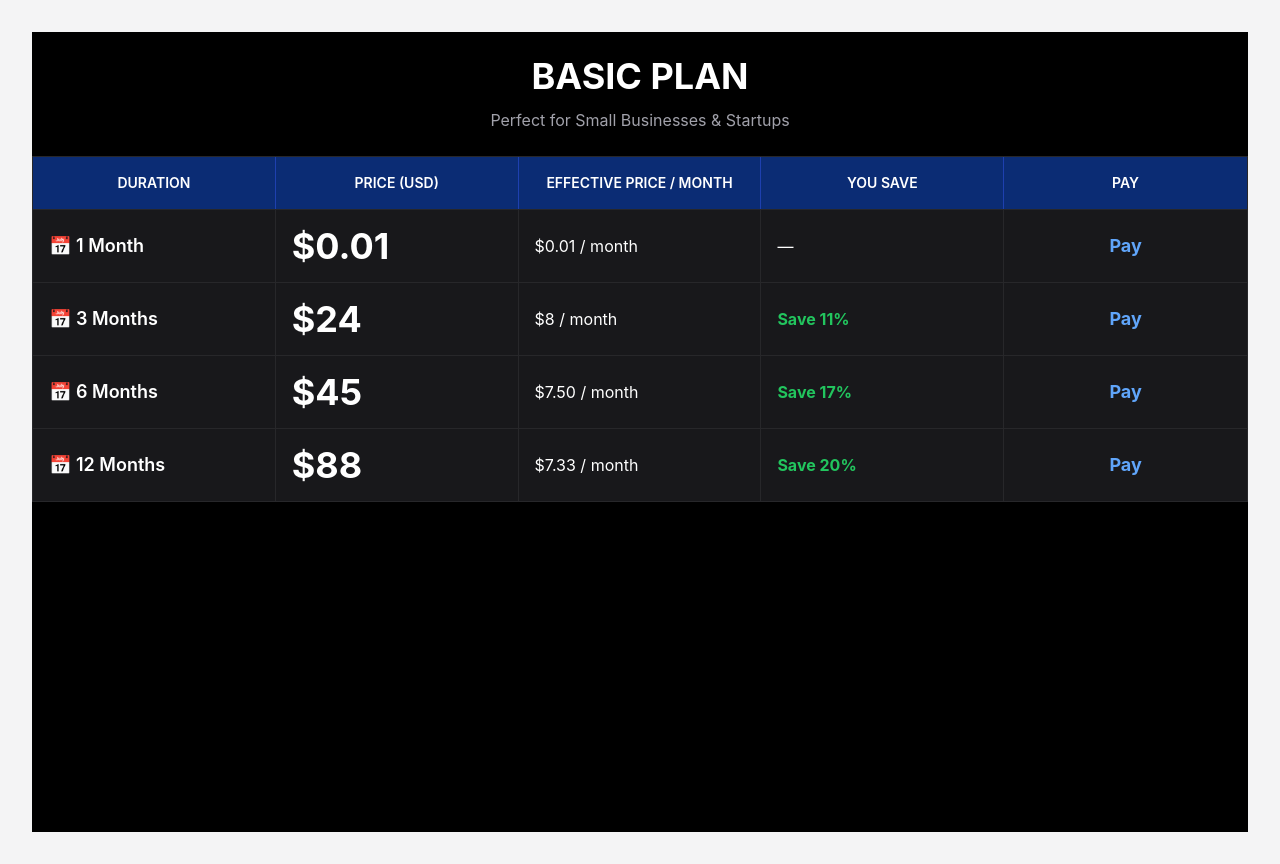
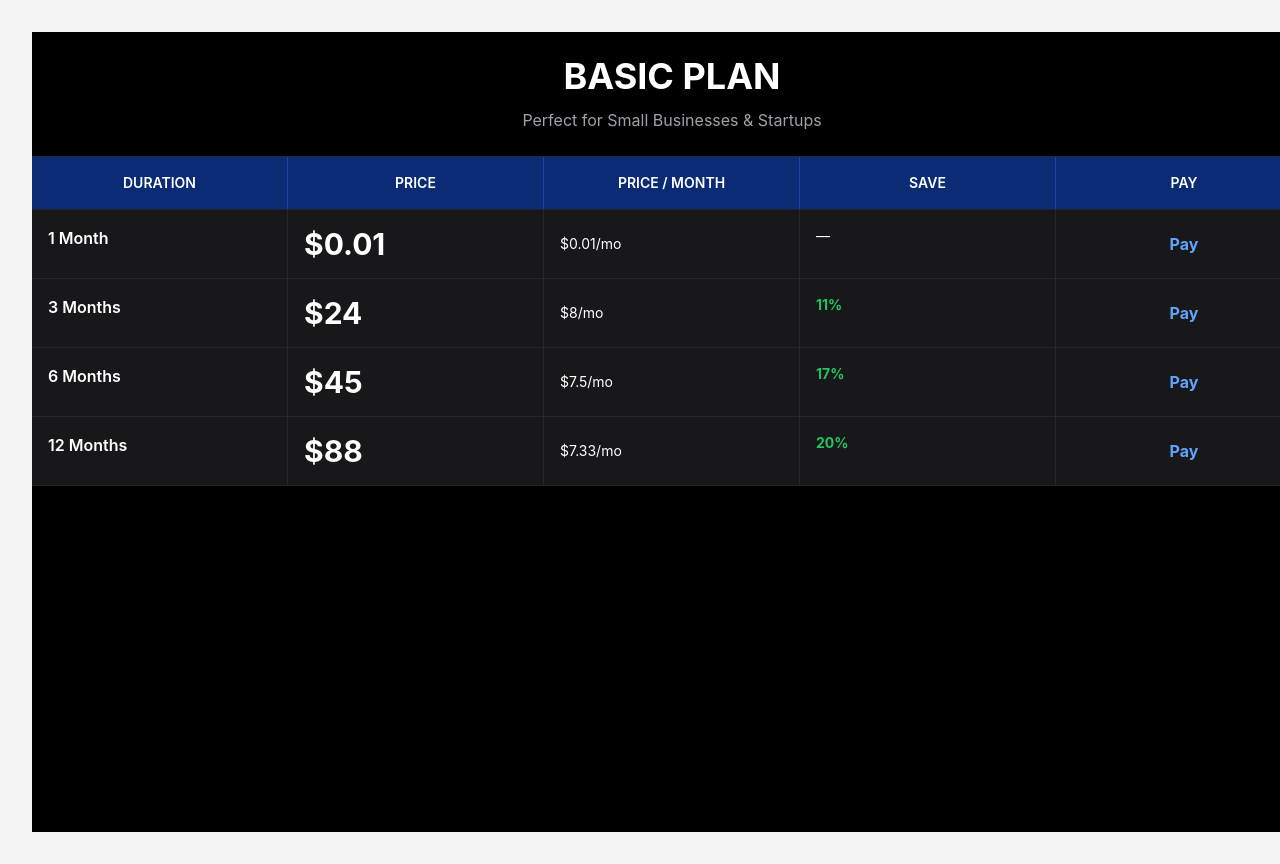
Before and after one commit to afnankhan123456/reviewreply-ai, a Next.js app: page /plans/basic/pricing in a window 1280 px wide. Built offline with nearby package versions, Linux system fonts and the light colour scheme.

Commit message:
Update page.tsx

```diff
--- a/app/plans/basic/pricing/page.tsx
+++ b/app/plans/basic/pricing/page.tsx
@@ -34,11 +34,11 @@ export default function BasicPricingPage() {
   };
 
   return (
-    <main className="w-full min-h-screen overflow-x-hidden bg-black text-white">
-      <div className="w-full min-h-screen bg-black">
+    <main className="min-h-screen w-screen overflow-hidden bg-black text-white">
+      <section className="w-full bg-black overflow-hidden">
 
         {/* HEADING */}
-        <div className="text-center pt-6 pb-6 px-2">
+        <div className="text-center pt-6 pb-6 px-4 bg-black">
           <h1 className="text-2xl md:text-4xl font-bold mb-3">
             BASIC PLAN
           </h1>
@@ -49,29 +49,30 @@ export default function BasicPricingPage() {
         </div>
 
         {/* TABLE */}
-        <div className="w-full overflow-x-hidden bg-black px-0">
-          <div className="w-full border border-zinc-800 bg-zinc-900">
+        <div className="w-full overflow-hidden bg-black">
+
+          <div className="bg-zinc-900 border-y border-zinc-800">
 
             {/* HEADER */}
-            <div className="grid grid-cols-4 sm:grid-cols-5 bg-[#0B2C74] text-white font-semibold text-center text-[10px] md:text-sm">
+            <div className="grid grid-cols-4 sm:grid-cols-5 bg-[#0B2C74] text-white text-center text-[10px] md:text-sm font-semibold">
 
-              <div className="p-2 sm:p-4 border-r border-blue-800">
+              <div className="p-2 md:p-4 border-r border-blue-800 break-words">
                 DURATION
               </div>
 
-              <div className="p-2 sm:p-4 border-r border-blue-800">
-                PRICE (USD)
+              <div className="p-2 md:p-4 border-r border-blue-800 break-words">
+                PRICE
               </div>
 
-              <div className="hidden sm:block p-2 sm:p-4 border-r border-blue-800">
-                EFFECTIVE PRICE / MONTH
+              <div className="hidden sm:block p-2 md:p-4 border-r border-blue-800 break-words">
+                PRICE / MONTH
               </div>
 
-              <div className="p-2 sm:p-4 border-r border-blue-800">
-                YOU SAVE
+              <div className="p-2 md:p-4 border-r border-blue-800 break-words">
+                SAVE
               </div>
 
-              <div className="p-2 sm:p-4">
+              <div className="p-2 md:p-4 break-words">
                 PAY
               </div>
             </div>
@@ -79,31 +80,29 @@ export default function BasicPricingPage() {
             {/* ROW 1 */}
             <div className="grid grid-cols-4 sm:grid-cols-5 border-t border-zinc-800">
 
-              <div className="flex items-center gap-1 p-2 sm:p-4 border-r border-zinc-800 font-semibold text-xs sm:text-lg">
-                📅 1 Month
+              <div className="p-2 md:p-4 border-r border-zinc-800 text-xs md:text-base font-semibold">
+                1 Month
               </div>
 
-              <div className="flex items-center p-2 sm:p-4 border-r border-zinc-800 text-lg sm:text-4xl font-bold">
+              <div className="p-2 md:p-4 border-r border-zinc-800 text-lg md:text-3xl font-bold">
                 $0.01
               </div>
 
-              <div className="hidden sm:flex items-center p-2 sm:p-4 border-r border-zinc-800 text-[10px] sm:text-base">
-                $0.01 / month
+              <div className="hidden sm:flex items-center p-2 md:p-4 border-r border-zinc-800 text-xs md:text-sm">
+                $0.01/mo
               </div>
 
-              <div className="flex items-center p-2 sm:p-4 border-r border-zinc-800 text-[10px] sm:text-base">
+              <div className="p-2 md:p-4 border-r border-zinc-800 text-xs md:text-sm">
                 —
               </div>
 
-              <div className="flex items-center justify-center p-2 sm:p-4">
+              <div className="flex items-center justify-center p-2 md:p-4">
                 <button
                   onClick={() => handlePlanActivation("1m")}
                   disabled={activatingPlan !== null}
-                  className="text-blue-400 font-bold text-sm sm:text-lg hover:text-blue-300 transition-all disabled:opacity-50"
+                  className="text-blue-400 font-bold hover:text-blue-300 disabled:opacity-50"
                 >
-                  {activatingPlan === "1m"
-                    ? "Activating..."
-                    : "Pay"}
+                  {activatingPlan === "1m" ? "..." : "Pay"}
                 </button>
               </div>
             </div>
@@ -111,31 +110,29 @@ export default function BasicPricingPage() {
             {/* ROW 2 */}
             <div className="grid grid-cols-4 sm:grid-cols-5 border-t border-zinc-800">
 
-              <div className="flex items-center gap-1 p-2 sm:p-4 border-r border-zinc-800 font-semibold text-xs sm:text-lg">
-                📅 3 Months
+              <div className="p-2 md:p-4 border-r border-zinc-800 text-xs md:text-base font-semibold">
+                3 Months
               </div>
 
-              <div className="flex items-center p-2 sm:p-4 border-r border-zinc-800 text-lg sm:text-4xl font-bold">
+              <div className="p-2 md:p-4 border-r border-zinc-800 text-lg md:text-3xl font-bold">
                 $24
               </div>
 
-              <div className="hidden sm:flex items-center p-2 sm:p-4 border-r border-zinc-800 text-[10px] sm:text-base">
-                $8 / month
+              <div className="hidden sm:flex items-center p-2 md:p-4 border-r border-zinc-800 text-xs md:text-sm">
+                $8/mo
               </div>
 
-              <div className="flex items-center p-2 sm:p-4 border-r border-zinc-800 text-green-500 font-bold text-[10px] sm:text-base">
-                Save 11%
+              <div className="p-2 md:p-4 border-r border-zinc-800 text-green-500 text-xs md:text-sm font-bold">
+                11%
               </div>
 
-              <div className="flex items-center justify-center p-2 sm:p-4">
+              <div className="flex items-center justify-center p-2 md:p-4">
                 <button
                   onClick={() => handlePlanActivation("3m")}
                   disabled={activatingPlan !== null}
-                  className="text-blue-400 font-bold text-sm sm:text-lg hover:text-blue-300 transition-all disabled:opacity-50"
+                  className="text-blue-400 font-bold hover:text-blue-300 disabled:opacity-50"
                 >
-                  {activatingPlan === "3m"
-                    ? "Activating..."
-                    : "Pay"}
+                  {activatingPlan === "3m" ? "..." : "Pay"}
                 </button>
               </div>
             </div>
@@ -143,31 +140,29 @@ export default function BasicPricingPage() {
             {/* ROW 3 */}
             <div className="grid grid-cols-4 sm:grid-cols-5 border-t border-zinc-800">
 
-              <div className="flex items-center gap-1 p-2 sm:p-4 border-r border-zinc-800 font-semibold text-xs sm:text-lg">
-                📅 6 Months
+              <div className="p-2 md:p-4 border-r border-zinc-800 text-xs md:text-base font-semibold">
+                6 Months
               </div>
 
-              <div className="flex items-center p-2 sm:p-4 border-r border-zinc-800 text-lg sm:text-4xl font-bold">
+              <div className="p-2 md:p-4 border-r border-zinc-800 text-lg md:text-3xl font-bold">
                 $45
               </div>
 
-              <div className="hidden sm:flex items-center p-2 sm:p-4 border-r border-zinc-800 text-[10px] sm:text-base">
-                $7.50 / month
+              <div className="hidden sm:flex items-center p-2 md:p-4 border-r border-zinc-800 text-xs md:text-sm">
+                $7.5/mo
               </div>
 
-              <div className="flex items-center p-2 sm:p-4 border-r border-zinc-800 text-green-500 font-bold text-[10px] sm:text-base">
-                Save 17%
+              <div className="p-2 md:p-4 border-r border-zinc-800 text-green-500 text-xs md:text-sm font-bold">
+                17%
               </div>
 
-              <div className="flex items-center justify-center p-2 sm:p-4">
+              <div className="flex items-center justify-center p-2 md:p-4">
                 <button
                   onClick={() => handlePlanActivation("6m")}
                   disabled={activatingPlan !== null}
-                  className="text-blue-400 font-bold text-sm sm:text-lg hover:text-blue-300 transition-all disabled:opacity-50"
+                  className="text-blue-400 font-bold hover:text-blue-300 disabled:opacity-50"
                 >
-                  {activatingPlan === "6m"
-                    ? "Activating..."
-                    : "Pay"}
+                  {activatingPlan === "6m" ? "..." : "Pay"}
                 </button>
               </div>
             </div>
@@ -175,39 +170,36 @@ export default function BasicPricingPage() {
             {/* ROW 4 */}
             <div className="grid grid-cols-4 sm:grid-cols-5 border-t border-zinc-800">
 
-              <div className="flex items-center gap-1 p-2 sm:p-4 border-r border-zinc-800 font-semibold text-xs sm:text-lg">
-                📅 12 Months
+              <div className="p-2 md:p-4 border-r border-zinc-800 text-xs md:text-base font-semibold">
+                12 Months
               </div>
 
-              <div className="flex items-center p-2 sm:p-4 border-r border-zinc-800 text-lg sm:text-4xl font-bold">
+              <div className="p-2 md:p-4 border-r border-zinc-800 text-lg md:text-3xl font-bold">
                 $88
               </div>
 
-              <div className="hidden sm:flex items-center p-2 sm:p-4 border-r border-zinc-800 text-[10px] sm:text-base">
-                $7.33 / month
+              <div className="hidden sm:flex items-center p-2 md:p-4 border-r border-zinc-800 text-xs md:text-sm">
+                $7.33/mo
               </div>
 
-              <div className="flex items-center p-2 sm:p-4 border-r border-zinc-800 text-green-500 font-bold text-[10px] sm:text-base">
-                Save 20%
+              <div className="p-2 md:p-4 border-r border-zinc-800 text-green-500 text-xs md:text-sm font-bold">
+                20%
               </div>
 
-              <div className="flex items-center justify-center p-2 sm:p-4">
+              <div className="flex items-center justify-center p-2 md:p-4">
                 <button
                   onClick={() => handlePlanActivation("12m")}
                   disabled={activatingPlan !== null}
-                  className="text-blue-400 font-bold text-sm sm:text-lg hover:text-blue-300 transition-all disabled:opacity-50"
+                  className="text-blue-400 font-bold hover:text-blue-300 disabled:opacity-50"
                 >
-                  {activatingPlan === "12m"
-                    ? "Activating..."
-                    : "Pay"}
+                  {activatingPlan === "12m" ? "..." : "Pay"}
                 </button>
               </div>
             </div>
 
           </div>
         </div>
-
-      </div>
+      </section>
     </main>
   );
 }
```
